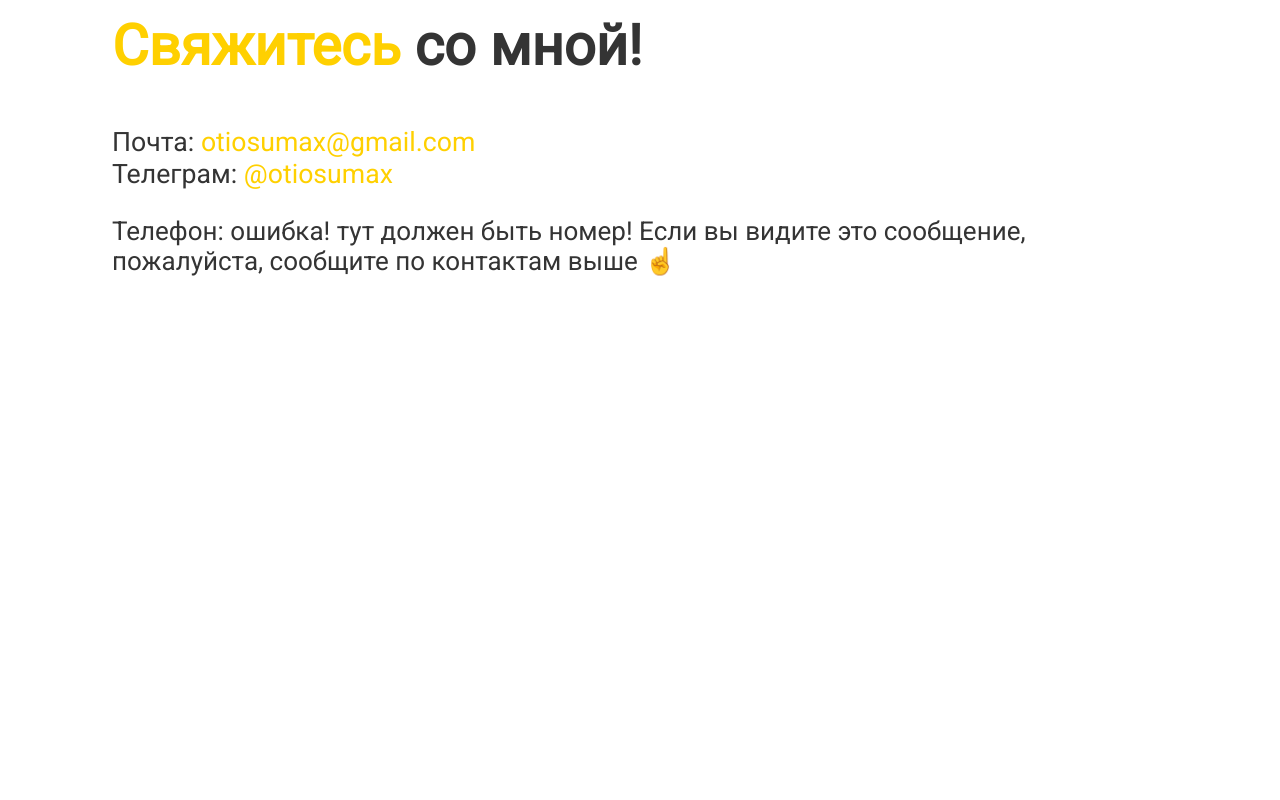
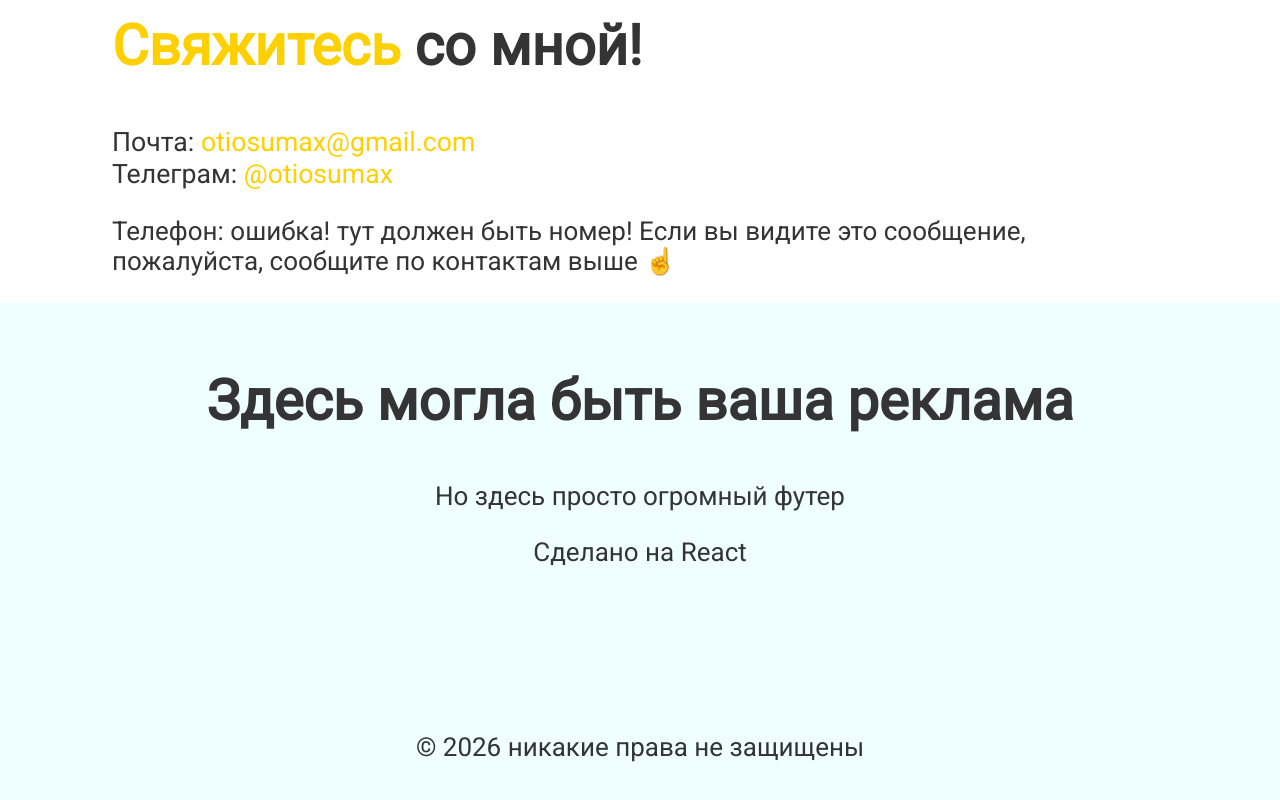
Before and after one commit to otiosumax/personal-website, a React (Vite) app: page / in a window 1280 px wide. Shown: the part 2096-2896 px from the top of the page. Before the commit the page ends 2398 px from the top, so only its background shows below. Built offline with nearby package versions, Linux system fonts and the light colour scheme.

Commit message:
footer completed

```diff
--- a/src/features/home/Home.tsx
+++ b/src/features/home/Home.tsx
@@ -1,5 +1,6 @@
 import About from "./components/About";
 import ContactMe from "./components/ContactMe";
+import Footer from "./components/Footer";
 import Header from "./components/Header";
 import Hero from "./components/Hero";
 import Portfolio from "./components/Portfolio";
@@ -12,6 +13,7 @@ function Home() {
       <Portfolio />
       <About />
       <ContactMe />
+      <Footer />
     </div>
   );
 }
--- /dev/null
+++ b/src/features/home/components/Footer.tsx
@@ -0,0 +1,23 @@
+import "../styles/Footer.css";
+
+export default function Footer() {
+  return (
+    <footer>
+      <div>
+        <h2>Здесь могла быть ваша реклама</h2>
+        <p>Но здесь просто огромный футер</p>
+        <p>Сделано на React</p>
+      </div>
+      <div>
+        <p>
+          &copy;{" "}
+          <span>
+            {`
+            ${new Date().getFullYear()} `}
+          </span>
+          никакие права не защищены
+        </p>
+      </div>
+    </footer>
+  );
+}
--- /dev/null
+++ b/src/features/home/styles/Footer.css
@@ -0,0 +1,12 @@
+footer {
+  text-align: center;
+  padding: 20px;
+  background-color: var(--bg-variant);
+  color: var(--text-color);
+  background-color: var(--bg-color);
+
+  min-height: 350pt;
+  display: flex;
+  flex-direction: column;
+  justify-content: space-between;
+}
```
